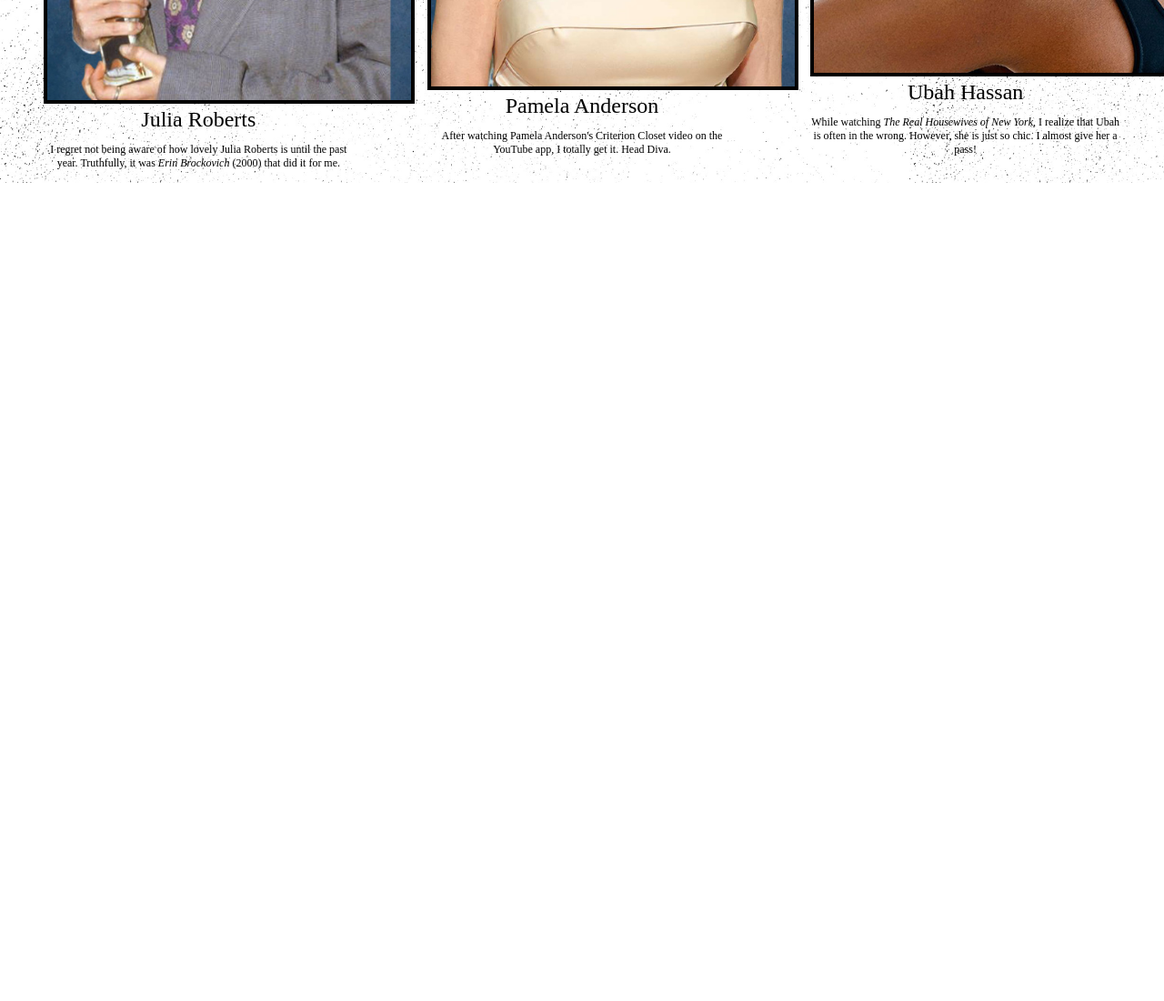
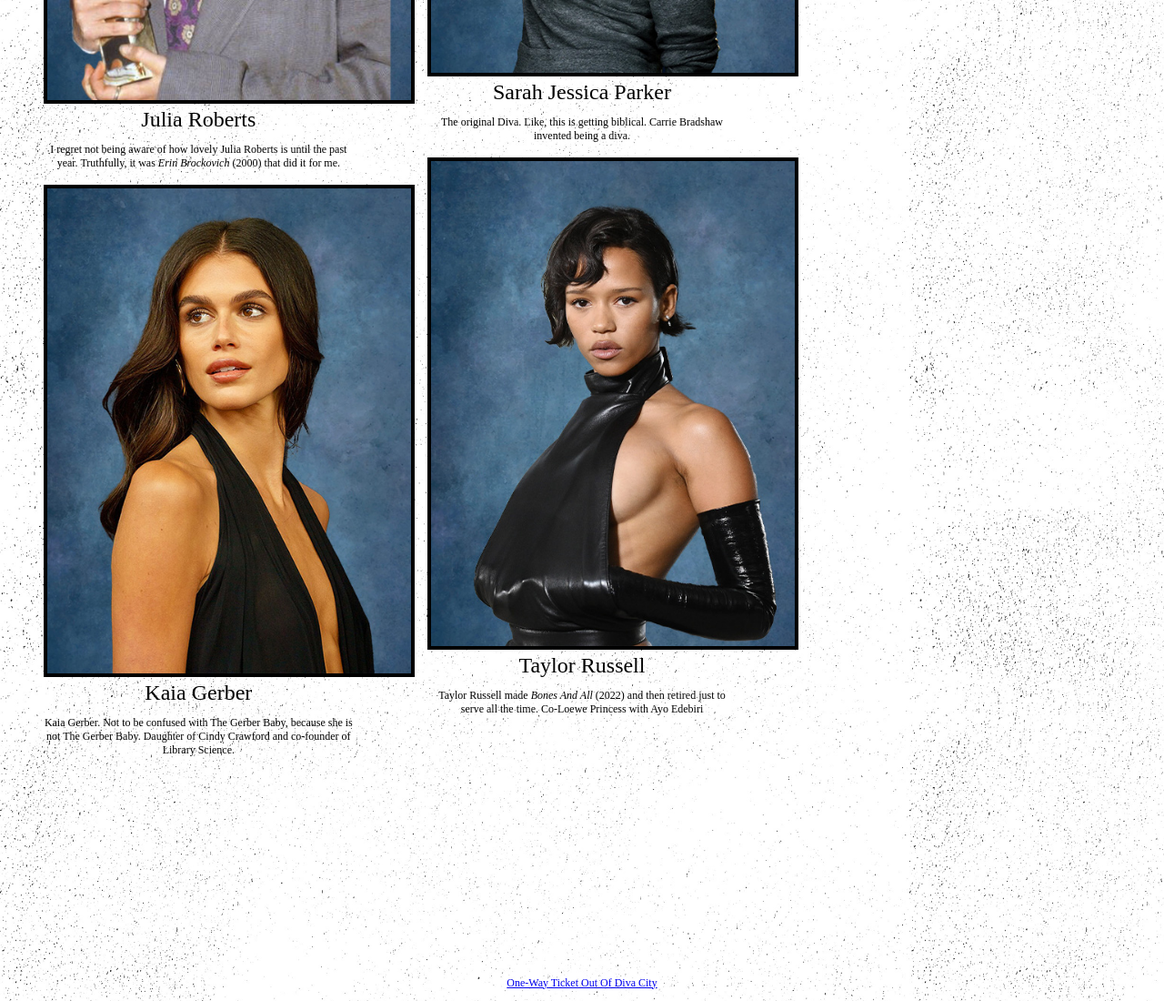
Before and after one commit to ryanbenson22/homeiswherethepageis, a plain HTML site: page PASSION/index.html in a window 1280 px wide. Shown: the part 3190-4290 px from the top of the page at 91% size. Before the commit the page ends 3391 px from the top, so only its background shows below. Drawn offline with Linux system fonts and the light colour scheme.

Commit message:
basic.journal.page

```diff
--- a/PASSION/index.html
+++ b/PASSION/index.html
@@ -12,6 +12,7 @@
         <h3><i>A non-exhaustive list of all the Divas in Diva City</i></h3>
 
         <div class="newspaper1"
+
   <figure>
         <img src="angelina-jolie.jpg">
         <figcaption>Angelina Jolie</figcaption>
@@ -88,5 +89,9 @@
             <p>While watching <i>The Real Housewives of New York,</i> I realize that Ubah is often in the wrong. However, she is just so chic. I almost give her a pass!</p>
     </figure>
 </div>
+<br>
+<br>
+<br>
+<p><a href="../index.html">One-Way Ticket Out Of Diva City</a></p>
     </body>
 </html>
--- a/PASSION/main.css
+++ b/PASSION/main.css
@@ -1,7 +1,6 @@
 body {
     background-image: url("grain.jpg");
     background-size: 1000px;
-    font-family:helvetica;
     text-align:center;
     @font-face {
         font-family: "scotch";
@@ -31,14 +30,15 @@ h3 {
 div {
     column-count: 3;
     column-gap: 1px;
+    height: 4000px;
   }
 
 .newspaper1 {
-    column-fill: balance;
+    column-fill: auto;
 }
 
 figure {
-    column-fill: balance;
+    column-fill: auto;
 }
 
 figcaption {
--- /dev/null
+++ b/journal-entries/journal.css
@@ -0,0 +1,16 @@
+body {
+    @font-face {
+        font-family: "scotch";
+        src: url("journal-entries/scotch-display.woff2");
+    }
+    font-family: scotch;
+}
+
+div {
+    column-count: 2;
+    column-gap: 1px;
+  }
+
+  .newspaper1 {
+    column-fill: auto;
+}
--- a/main.css
+++ b/main.css
@@ -6,7 +6,7 @@ body {
     color: red;
     @font-face {
         font-family: "resistance";
-        src: url("resistance.otf");
+        src: url("resistance.woff2");
     }
     font-family: resistance;
     -webkit-text-stroke-color: black;
```
Also changed, not shown: index.html (+2 -0 lines), journal-entries/journal.html (added, +23 -0 lines), journal-entries/scotch-display.woff2 (added), resistance.woff2 (added), 1 other file.
